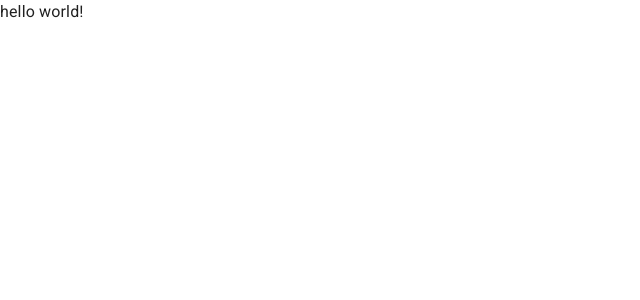
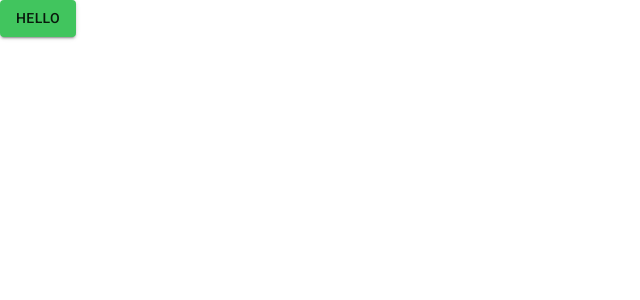
Before and after one commit to MarJaysonSanAgustin/react-ts-shopping-cart-mui, a React (Vite) app: page / in a window 1280 px wide. Shown: the top 300 px of the page, without its empty margins (0-640 px from the left). Built offline with nearby package versions, Linux system fonts and the light colour scheme.

Commit message:
chore(setup): remove unused styles

```diff
--- a/src/App.tsx
+++ b/src/App.tsx
@@ -1,7 +1,19 @@
-import "./App.css";
+import Button from "@mui/material/Button";
+import Box from "@mui/material/Box";
 
 function App() {
-  return <div>hello world!</div>;
+  return (
+    <Box
+      sx={{
+        width: "100vw",
+        height: "100vh",
+      }}
+    >
+      <div>
+        <Button variant="contained">Hello</Button>
+      </div>
+    </Box>
+  );
 }
 
 export default App;
--- a/src/main.tsx
+++ b/src/main.tsx
@@ -11,7 +11,6 @@ import "@fontsource/roboto/300.css";
 import "@fontsource/roboto/400.css";
 import "@fontsource/roboto/500.css";
 import "@fontsource/roboto/700.css";
-import "./index.css";
 
 ReactDOM.createRoot(document.getElementById("root")!).render(
   <React.StrictMode>
--- a/src/theme.tsx
+++ b/src/theme.tsx
@@ -1,7 +1,6 @@
 import { createTheme } from "@mui/material/styles";
 import { red } from "@mui/material/colors";
 
-// A custom theme for this app
 const theme = createTheme({
   palette: {
     primary: {
```
Also changed, not shown: src/App.css (deleted), src/index.css (deleted).
